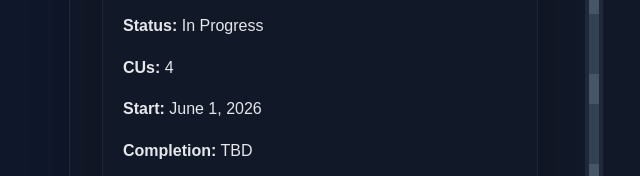
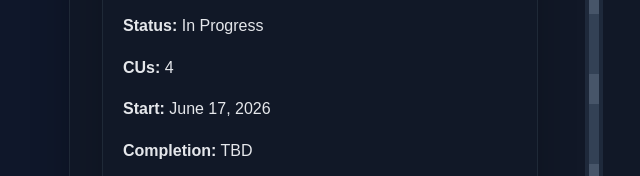
Before and after one commit to casey-a-jones/wgu-cloud-network-engineering-portfolio, a plain HTML site: page roadmap.html in a window 1280 px wide. Shown: the part 1994-2170 px from the top of the page, 46-686 px from the left. Drawn offline with Linux system fonts and the light colour scheme.

Commit message:
Corrected roadmap Business of IT - Applications start date.

```diff
--- a/roadmap.html
+++ b/roadmap.html
@@ -102,7 +102,7 @@
             <h3>Business of IT - Applications – D336</h3>
             <p><strong>Status:</strong> In Progress</p>
             <p><strong>CUs:</strong> 4</p>
-            <p><strong>Start:</strong> June 1, 2026</p>
+            <p><strong>Start:</strong> June 17, 2026</p>
             <p><strong>Completion:</strong> TBD</p>
             <p><strong>Objective Assessment / Score:</strong> TBD</p>
             <p><strong>Artifact:</strong> ITIL service management summary</p>
```
